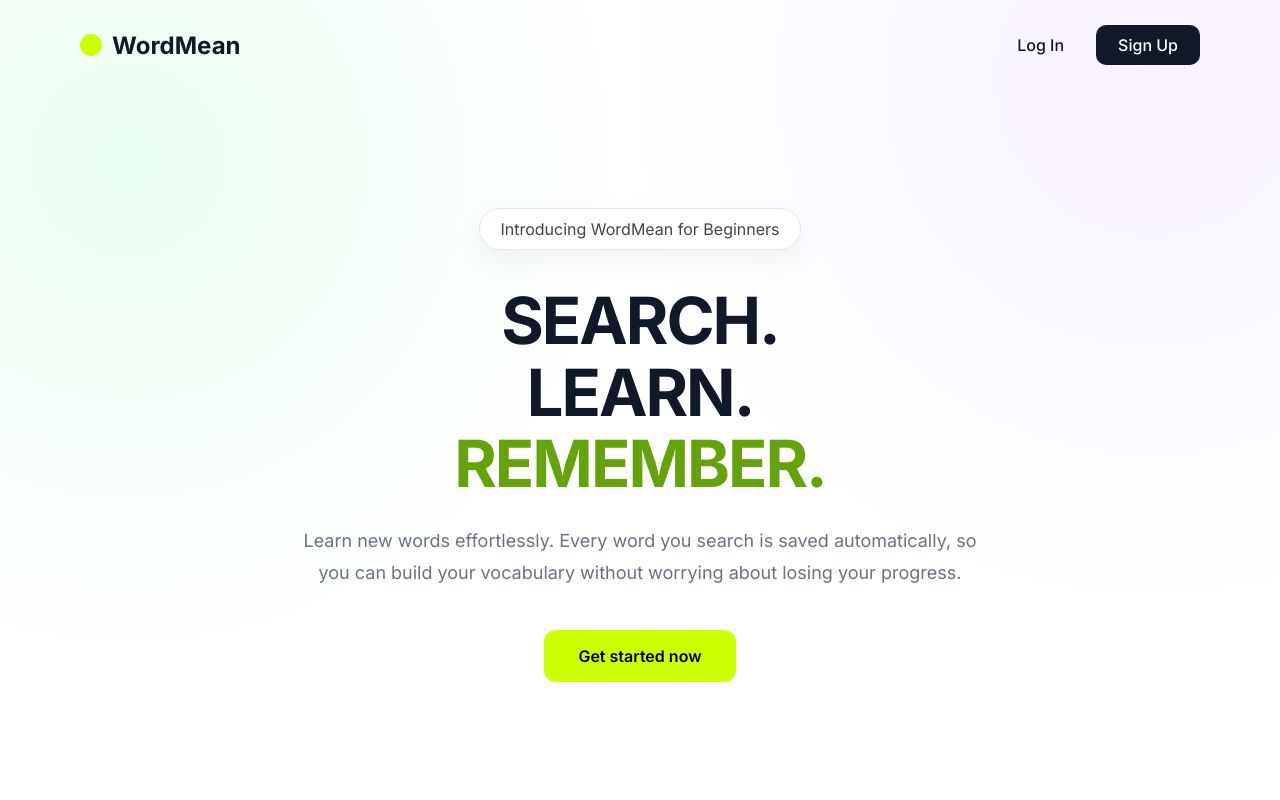
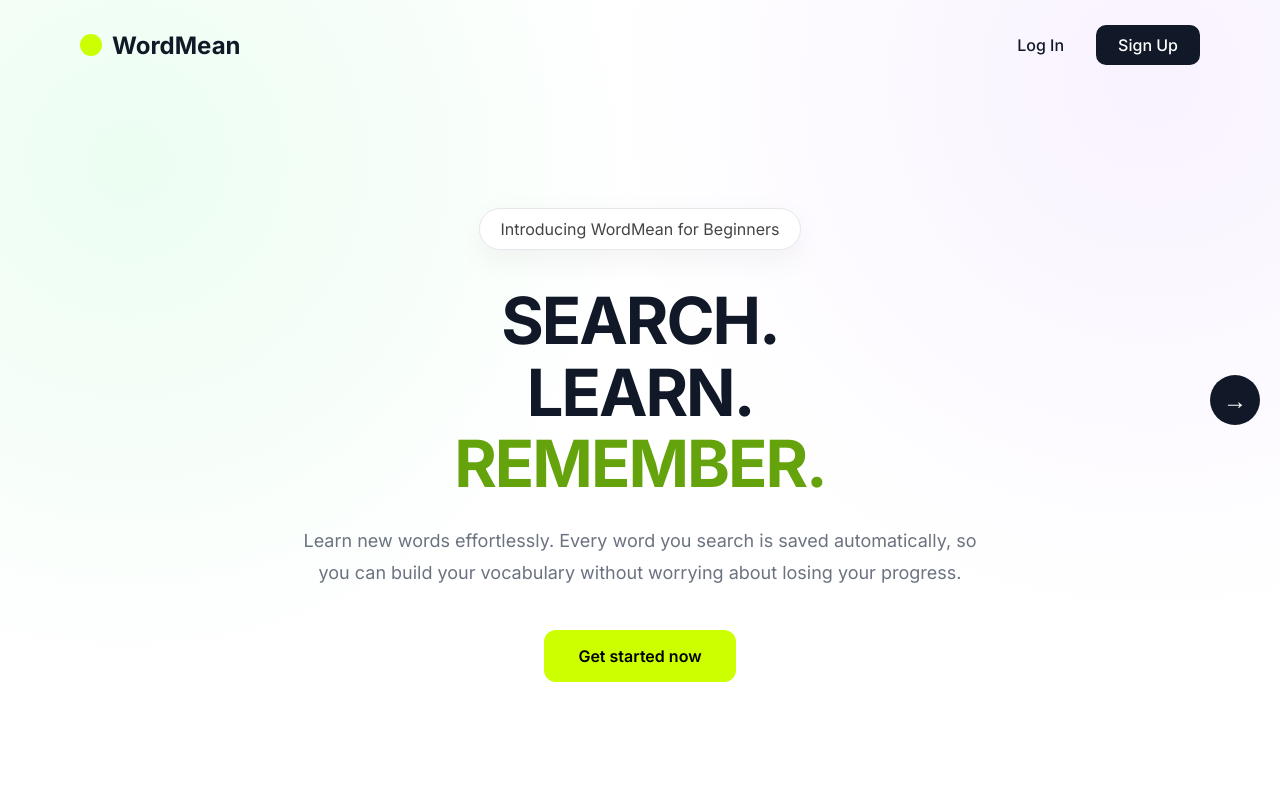
Before and after one commit to SPEED0806E/my-flask-app, a Flask app: page / in a window 1280 px wide. Run offline with Flask 3, Linux system fonts and the light colour scheme.

Commit message:
added arrow to get redirected to a new webpage on same site

```diff
--- a/templates/index.html
+++ b/templates/index.html
@@ -1058,11 +1058,38 @@ padding:30px;
     z-index: 10;
 }
 
+.right-arrow {
+    position: fixed;
+    top: 50%;
+    right: 20px;
+    transform: translateY(-50%);
+    background: #111827;
+    color: white;
+    width: 50px;
+    height: 50px;
+    border-radius: 50%;
+    display: flex;
+    align-items: center;
+    justify-content: center;
+    text-decoration: none;
+    font-size: 24px;
+    z-index: 1000;
+}
+.right-arrow:hover {
+    background: #ccff00;
+    color: black;
+}
+
+
 </style>
 
 </head>
 
 <body>
+
+<a href="/intro" class="right-arrow">&rarr;</a>
+
+
 
 <section class="hero-section">
 
```
Also changed, not shown: templates/intro.html (+25 -1 lines), meanings.db.
